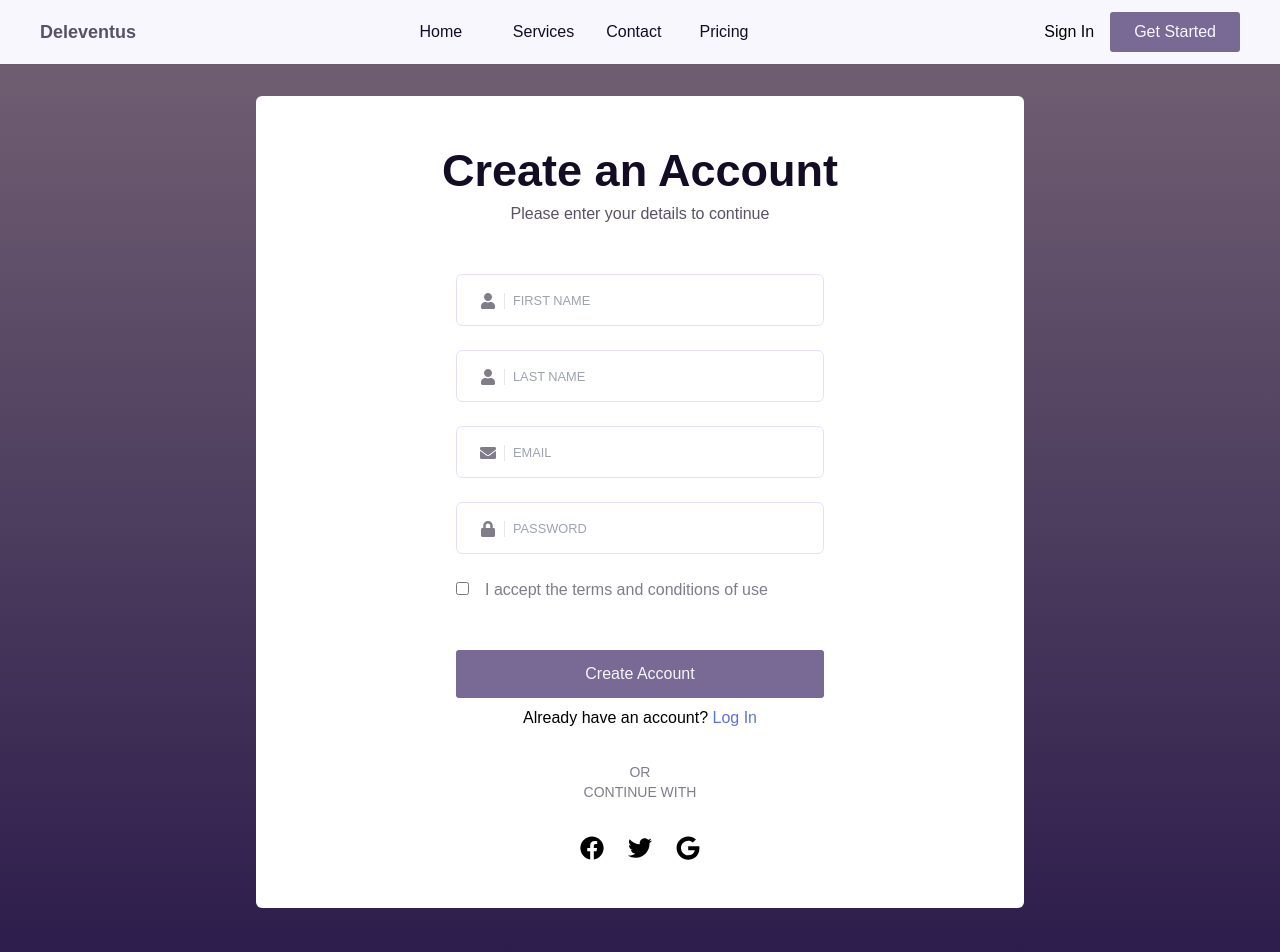
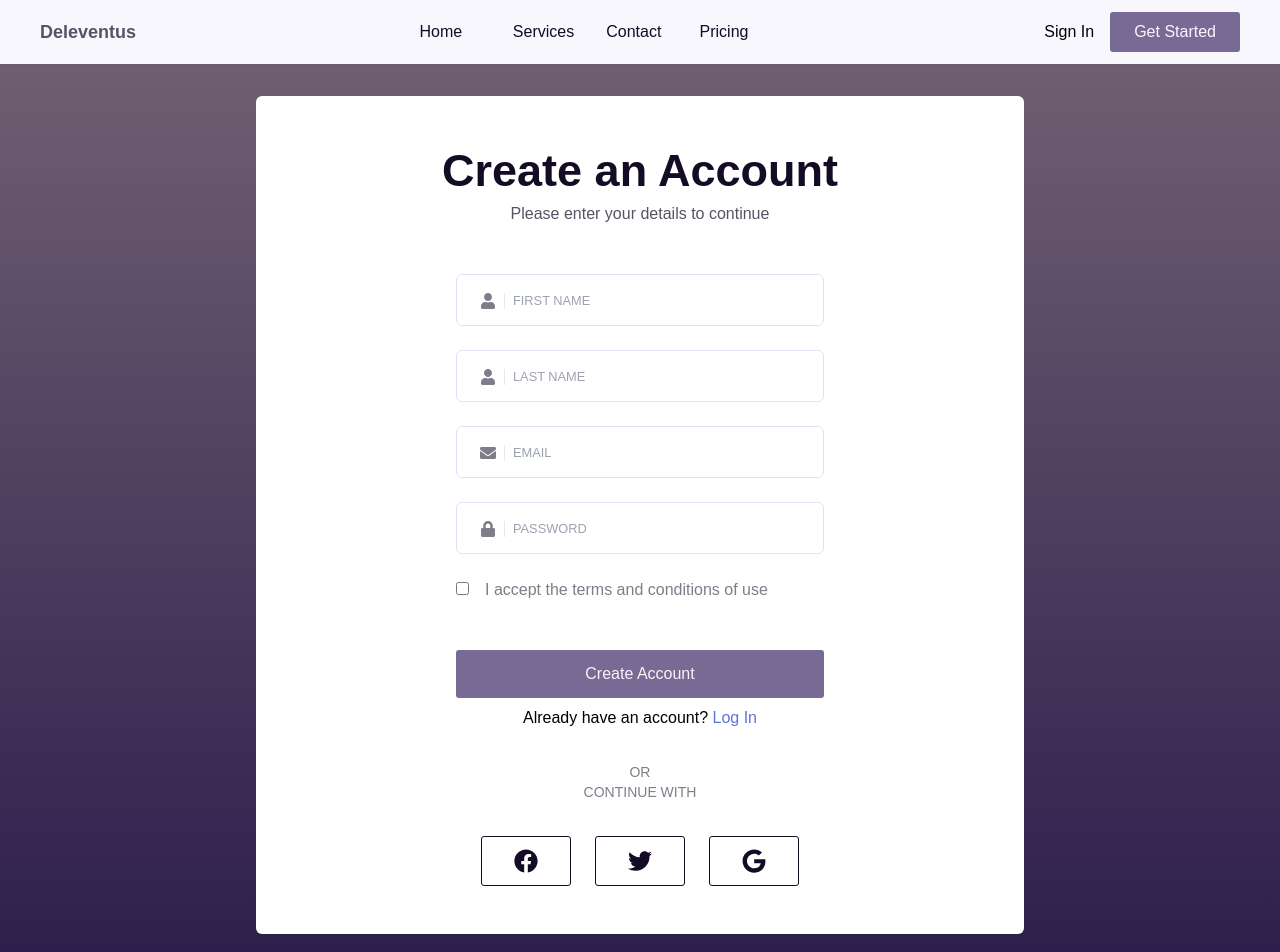
Before and after one commit to firerum/deleventus-frontend, a Next.js app: page /signup in a window 1280 px wide. Shown: the top 952 px of the page. Built offline with nearby package versions, Linux system fonts and the light colour scheme; a web font is replaced by a local one.

Commit message:
sign up UI design WIP

```diff
--- a/src/components/Button.jsx
+++ b/src/components/Button.jsx
@@ -19,23 +19,14 @@ const _Button = styled.button`
 `;
 
 // TODO
-export const Button = ({
-    title,
-    outlined = 'false',
-    padSide = '',
-    padVertical = '',
-    width = '',
-    className,
-}) => {
+export const Button = ({ outlined = 'false', className, children }) => {
     return (
         <_Button
             className={className}
             outlined={outlined}
-            title={title}
-            width={width}
             onClick={() => console.log('clicked')}
         >
-            {title}
+            {children}
         </_Button>
     );
 };
--- a/src/sections/Pricing/PricingCard.jsx
+++ b/src/sections/Pricing/PricingCard.jsx
@@ -9,7 +9,7 @@ export const PricingCard = ({ title, sub_title, price, info_header, info }) => {
                 <p>{sub_title}</p>
                 <p className="text-4xl font-general font-semibold">{price}</p>
                 <div className="my-10">
-                    <Button width="100%" title="Get Started" />
+                    <Button className="w-full">Get Started</Button>
                 </div>
             </div>
             <div>
--- a/src/sections/authentication/Signup.jsx
+++ b/src/sections/authentication/Signup.jsx
@@ -91,17 +91,13 @@ export default function Signup() {
                                 type="checkbox"
                                 name=""
                                 id=""
-                                label={
-                                    'I accept the terms and conditions of use'
-                                }
                                 onChange={(e) => console.log(e.target.value)}
                             />
                         </div>
                     </div>
-                    <Button
-                        title="Create Account"
-                        className="w-full bg-btn-color mb-2 border-0 text-[#F6F5F6]"
-                    />
+                    <Button className="w-full bg-btn-color mb-2 border-0 text-[#F6F5F6]">
+                        Create Account
+                    </Button>
                 </form>
                 <div className="mb-8">
                     <span>Already have an account? </span>
@@ -109,21 +105,21 @@ export default function Signup() {
                         Log In
                     </Link>
                 </div>
-                <section className="relative">
-                    <header className="text-center text-sm text-pry-text-color-1 inline-block before:w-full before:h-4 before:bg-red-500 top-1 ">
+                <section>
+                    <header className="text-center relative text-sm text-pry-text-color-1 inline-block">
                         OR <br />
                         CONTINUE WITH
                     </header>
                     <div className="flex gap-6 justify-center mt-8 text-2xl">
-                        <button>
+                        <Button>
                             <FaFacebook />
-                        </button>
-                        <button>
+                        </Button>
+                        <Button>
                             <FaTwitter />
-                        </button>
-                        <button>
+                        </Button>
+                        <Button>
                             <FaGoogle />
-                        </button>
+                        </Button>
                     </div>
                 </section>
             </div>
--- a/src/sections/landing-page/Home.jsx
+++ b/src/sections/landing-page/Home.jsx
@@ -83,7 +83,7 @@ export default function Home() {
                     >
                         Get Started
                     </Link>
-                    <Button outlined={'true'} title="Watch Demo" />
+                    <Button outlined={'true'}>Watch Demo</Button>
                 </div>
             </section>
             <section className="">
```
